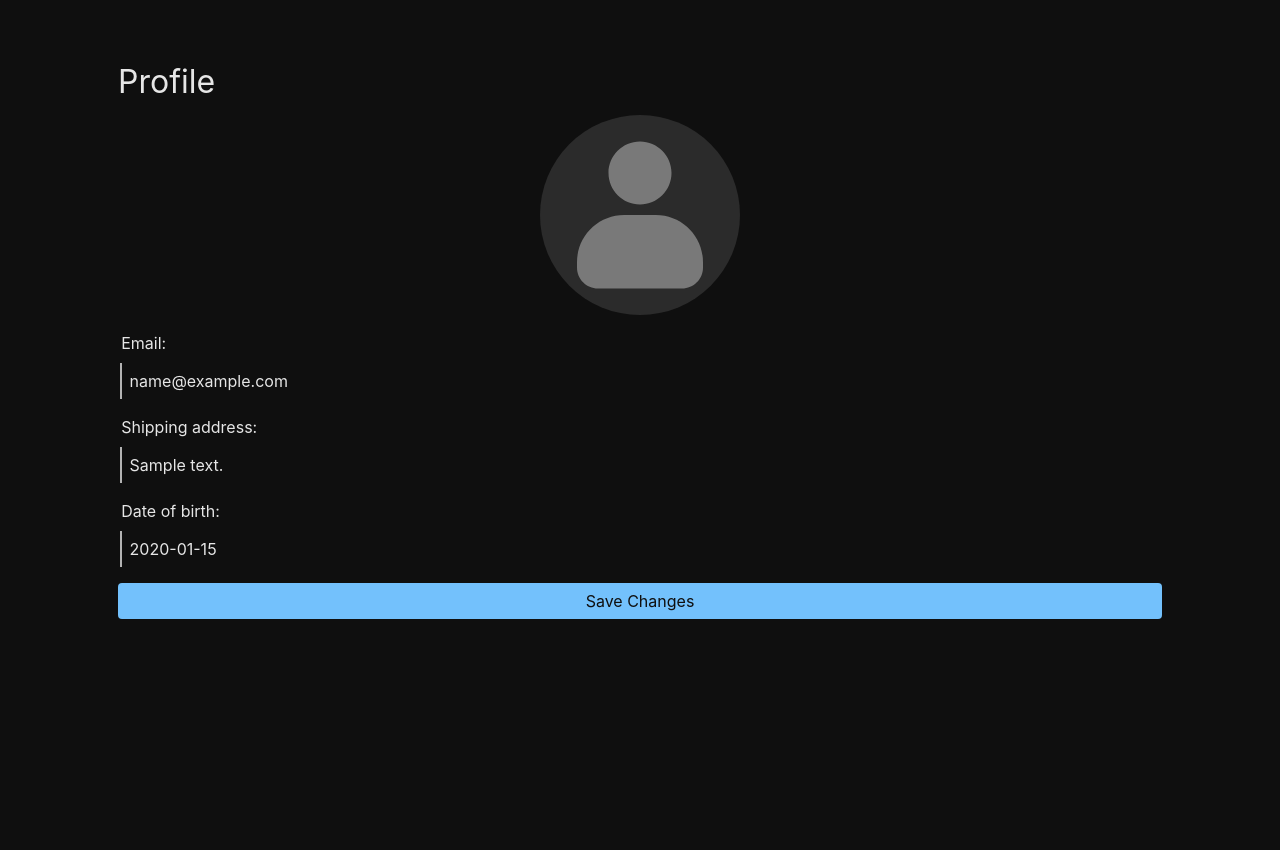
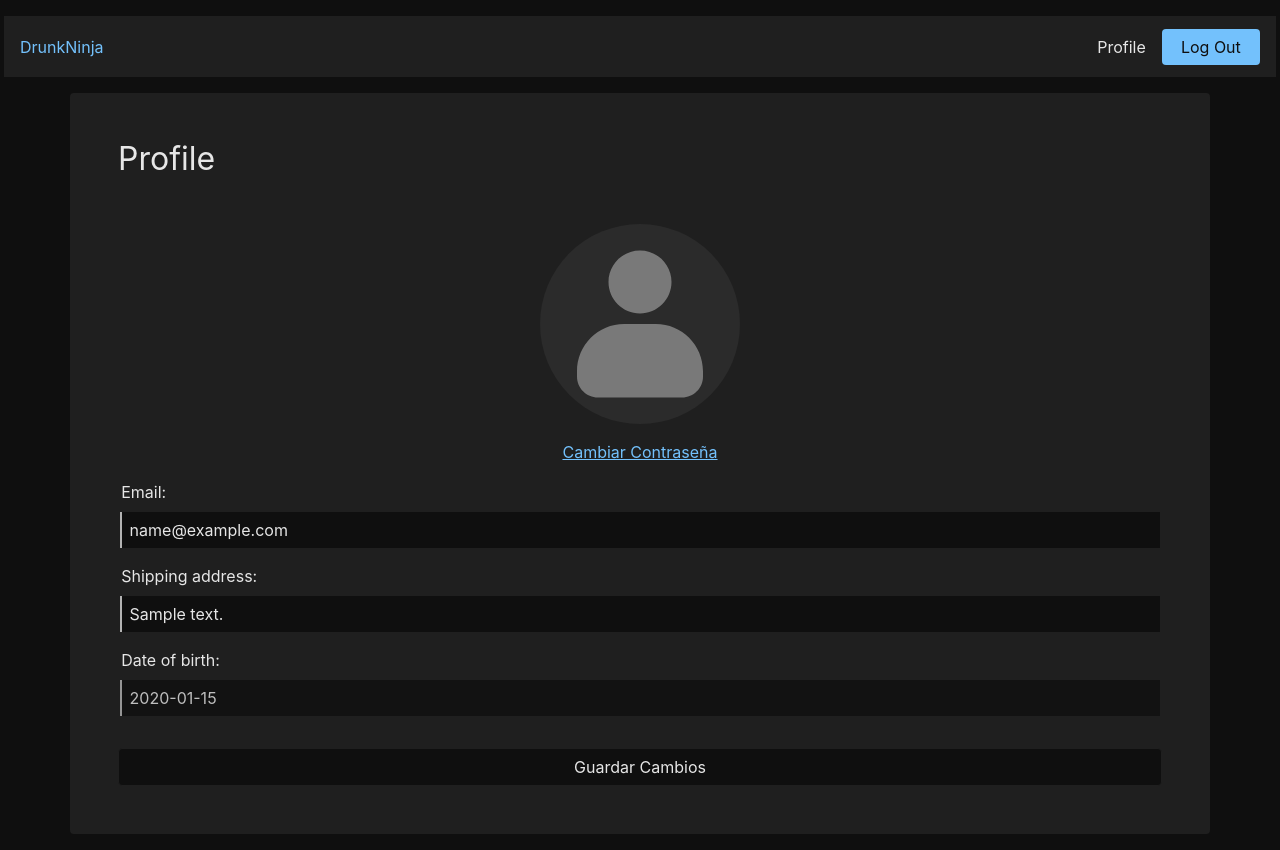
Before and after one commit to MaximilianoMO95/DrunkNinja, a Django app: page /account/profile/ in a window 1280 px wide. Before the commit the page ends 619 px from the top, so only its background shows below. Run offline with Django 4.2, Linux system fonts and the light colour scheme; a user stored in the database is signed in; tables that the repository leaves empty hold one stand-in row (values such as "Sample post").

Commit message:
update profile style

```diff
--- a/static/css/profile.css
+++ b/static/css/profile.css
@@ -14,3 +14,9 @@
   width: 100%;
   height: 100%;
 }
+
+.profile-box {
+  background: var(--bg-2);
+  border: 0;
+  border-radius: var(--border-radius);
+}
--- a/static/css/styles.css
+++ b/static/css/styles.css
@@ -140,6 +140,10 @@ input:is([type="email"], [type="text"], [type="password"]) {
 
 input:is([type="email"], [type="text"], [type="password"]):focus {
   border-left: 2px solid var(--link-active);
+}
+
+input:disabled {
+  opacity: 0.8;
 }
 
 input,
--- a/templates/users/profile.html
+++ b/templates/users/profile.html
@@ -8,18 +8,27 @@
 {% endblock %}
 
 {% block content %}
-<main class="container p-5">
+
+<header class="row mb-3">
+{% include 'navbar.html' %}
+</header>
+
+<main class="container p-5 profile-box">
         <div class="row justify-content-center">
                 <h1>Profile</h1>
-                <div class="avatar">
-                        <img src="{% static 'img/avatar.svg' %}" alt="avatar"/>
+                <div class="row justify-content-center g-3">
+                        <div class="avatar">
+                                <img src="{% static 'img/avatar.svg' %}" alt="avatar"/>
+                        </div>
+
+                        <a href="{% url 'users:password_change' %}" class="text-align-center">Cambiar Contraseña</a>
                 </div>
 
                 <form method="post">
                         {% csrf_token %}
                         {{ user_form.as_p }}
                         {{ profile_form.as_p }}
-                        <button type="submit">Save Changes</button>
+                        <input type="submit" class="mt-3" value="Guardar Cambios"/>
                 </form>
         </div>
 </main>
```
